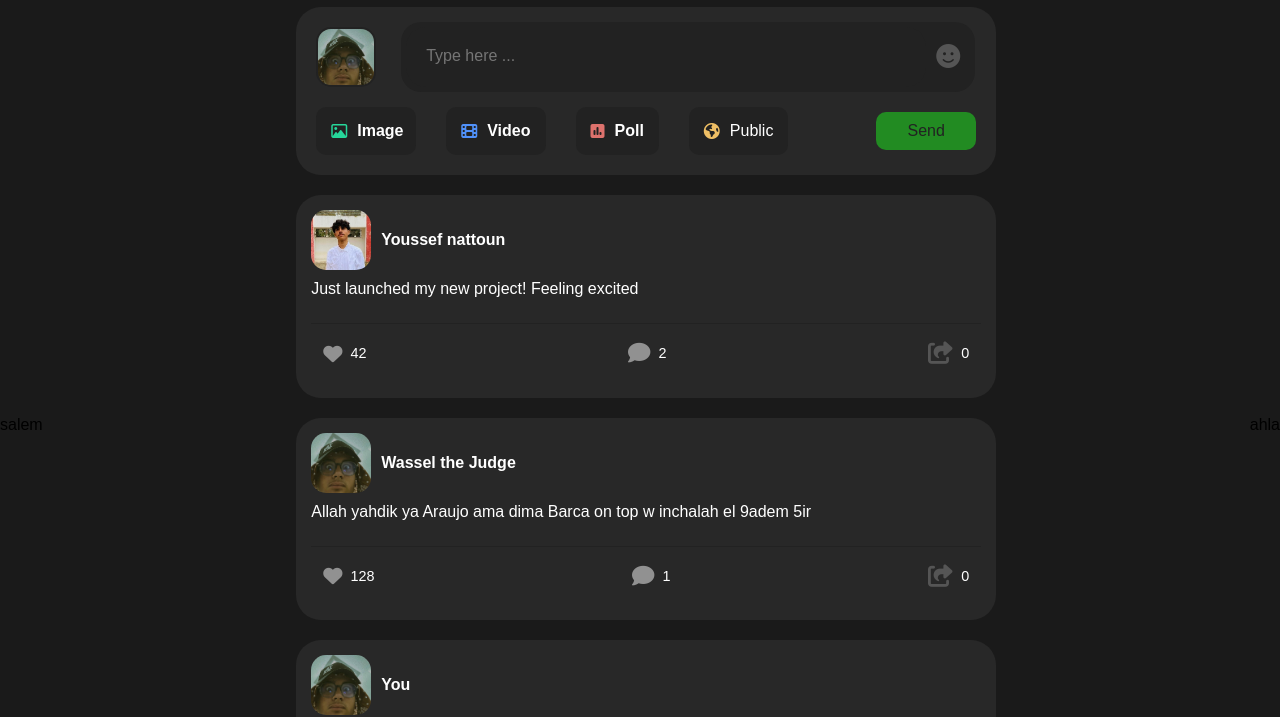
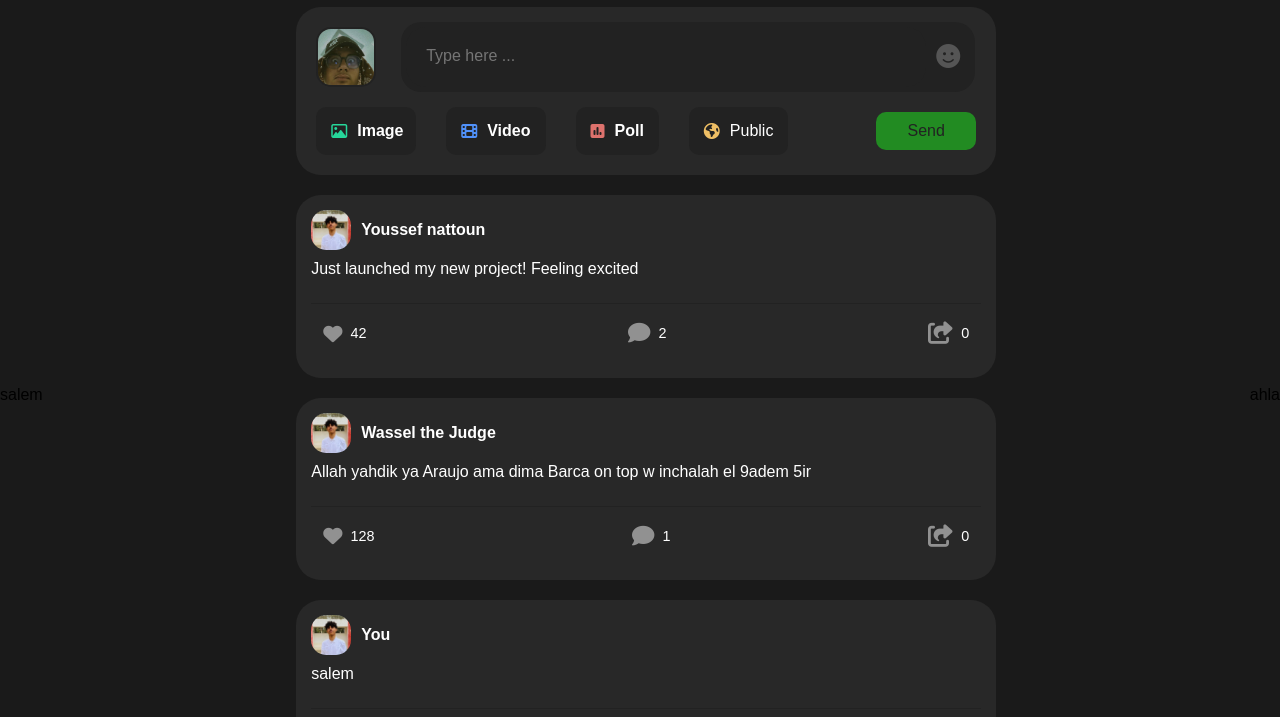
Before and after one commit to ChaosFTW/Msaad_Mohamed_Jordal, a plain HTML site: page index.html in a window 1280 px wide. Shown: the part 104-821 px from the top of the page. Drawn offline with Linux system fonts and the light colour scheme.

Commit message:
7eme commit du projet web (feed)

```diff
--- a/script.js
+++ b/script.js
@@ -35,7 +35,7 @@ const postsData = [
     {
         id: 2,
         userName: "Wassel the Judge",
-        userImg: "assests/image-user.jpeg",
+        userImg: "assests/wassel.jpeg",
         content: "Allah yahdik ya Araujo ama dima Barca on top w inchalah el 9adem 5ir",
         likes: 128,
         comments: [
@@ -45,7 +45,7 @@ const postsData = [
     {
         id: 3,
         userName: "You",
-        userImg: "assests/image-user.jpeg",
+        userImg: "assests/wassel.jpeg",
         content: "salem",
         likes: 416,
         comments: []
@@ -118,9 +118,9 @@ function renderPosts(postsToShow = allPosts) {
         const likeCount = likeBtn.querySelector('.count');
         likeBtn.addEventListener('click', () => {
             if (!post.liked) {
-                post.likes++; post.liked = true;
+                post.likes++;
+                post.liked = true;
                 likeBtn.classList.add('liked');
-                showNotification(`You liked ${post.userName}'s post`);
             } else {
                 post.likes--; post.liked = false;
                 likeBtn.classList.remove('liked');
--- a/style.css
+++ b/style.css
@@ -232,7 +232,6 @@ main{
 
 .post-items{
     list-style-type: none;
-
     display: flex;
     gap: 30px;
 }
@@ -299,8 +298,8 @@ main{
 }
 
 .post-user-img {
-    height: 60px;
-    width: 60px;
+    height: 40px;
+    width: 40px;
     border-radius: 15px;
     margin-right: 10px;
 }
@@ -401,7 +400,7 @@ main{
 
 
 .comment-btn {
-    background-color: none;
+    background-color: var(--main-color);
     border: none;
     color: white;
     padding: 5px 10px;
@@ -415,12 +414,6 @@ main{
     background-color: darken(var(--main-color), 10%);
 }
 
-
-
-
-.action-btn.share-btn {
-    color: var(--mute);
-}
 
 .action-btn.share-btn.shared {
     color: #1da1f2;
```
